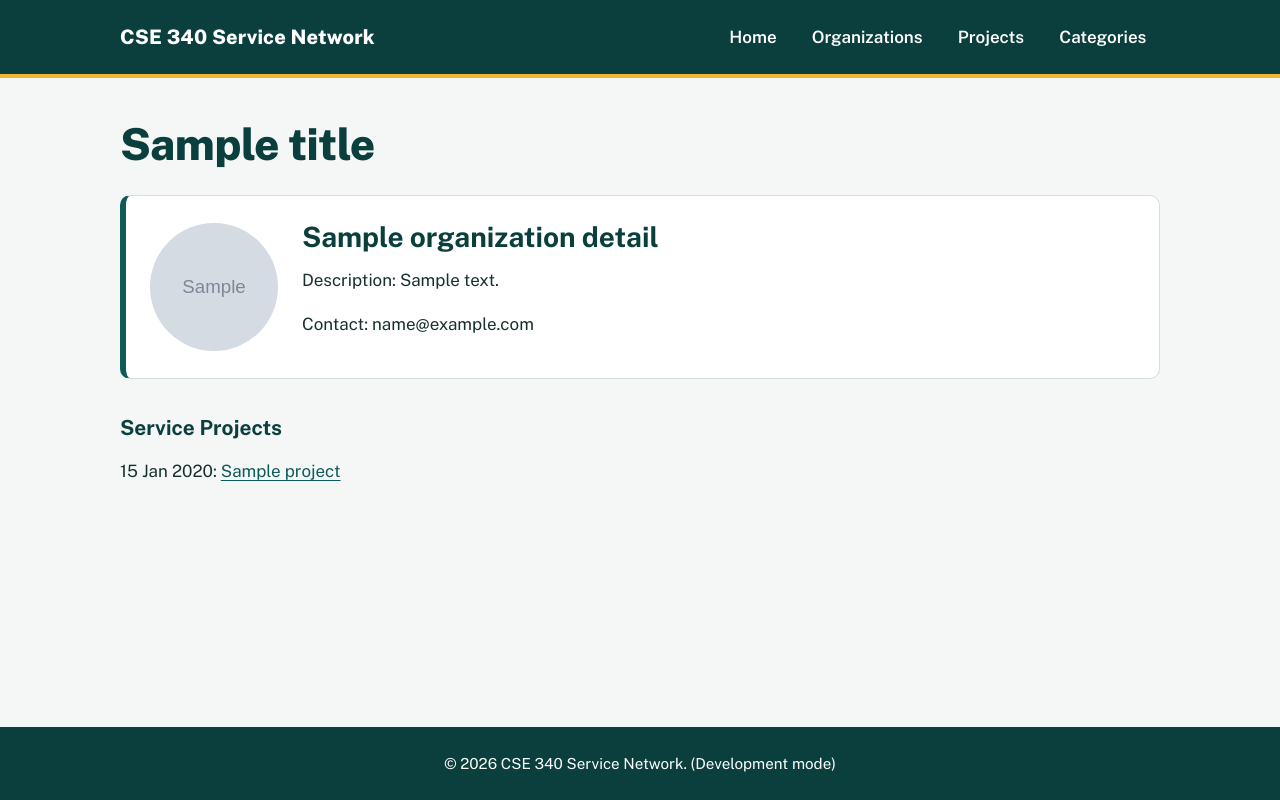
After one commit to nestoredi/cse340-course, a Node server app: template src/views/organization.ejs in a window 1280 px wide. The commit adds this page. Run offline with Node 20, Linux system fonts and the light colour scheme; the template is opened without the code that fills it: most values are stand-ins (such as "Sample title", 1, 10 or a date in 2020); grey boxes marked "Sample" are stand-in pictures.

Commit message:
week 03 commit

```diff
--- a/public/css/main.css
+++ b/public/css/main.css
@@ -294,3 +294,118 @@ p {
         transition: none !important;
     }
 }
+
+/* ---------- Card description text ---------- */
+
+.card p {
+    max-width: none;
+    margin: 0.15rem 0 0.35rem;
+    color: var(--color-ink);
+    font-size: 0.98rem;
+    line-height: 1.5;
+}
+
+/* ---------- Links inside page content ---------- */
+
+main a:not(.button) {
+    color: var(--color-primary);
+    text-decoration-thickness: 0.08em;
+    text-underline-offset: 0.18em;
+}
+
+main a:not(.button):hover {
+    color: var(--color-primary-dark);
+}
+
+/* Make the whole project tile clickable (stretched link). The organization
+   link sits above the stretched area so it stays separately clickable. */
+.card-list .card {
+    position: relative;
+}
+
+main a.card-link {
+    text-decoration: none;
+}
+
+main a.card-link::after {
+    content: '';
+    position: absolute;
+    inset: 0;
+    border-radius: var(--radius);
+}
+
+main a.card-link:hover {
+    text-decoration: underline;
+}
+
+main a.card-org-link {
+    position: relative;
+    z-index: 1;
+}
+
+.card:hover {
+    box-shadow: 0 4px 14px rgba(10, 63, 61, 0.12);
+}
+
+/* ---------- Detail pages (organization and project) ---------- */
+
+.detail {
+    display: flex;
+    align-items: center;
+    gap: 1.5rem;
+    margin-bottom: 2rem;
+    padding: 1.5rem;
+    background-color: var(--color-surface);
+    border: 1px solid var(--color-border);
+    border-left: 6px solid var(--color-primary);
+    border-radius: var(--radius);
+}
+
+.detail-stacked {
+    flex-direction: column;
+    align-items: flex-start;
+    gap: 0.25rem;
+}
+
+.detail-logo {
+    flex-shrink: 0;
+    width: 8rem;
+    height: 8rem;
+    border-radius: 50%;
+    object-fit: cover;
+}
+
+.detail-list {
+    list-style: none;
+    margin: 0 0 1rem;
+    padding: 0;
+    display: grid;
+    gap: 0.4rem;
+}
+
+h3 {
+    margin: 0 0 0.75rem;
+    color: var(--color-primary-dark);
+    font-size: 1.3rem;
+}
+
+details {
+    margin-top: 2rem;
+    padding: 1rem 1.25rem;
+    background-color: var(--color-surface);
+    border: 1px solid var(--color-border);
+    border-radius: var(--radius);
+}
+
+pre {
+    overflow-x: auto;
+    white-space: pre-wrap;
+    font-size: 0.85rem;
+}
+
+@media (max-width: 48rem) {
+    .detail {
+        flex-direction: column;
+        align-items: flex-start;
+    }
+}
--- a/server.js
+++ b/server.js
@@ -2,9 +2,7 @@ import express from 'express';
 import { fileURLToPath } from 'url';
 import path from 'path';
 import { testConnection } from './src/models/db.js';
-import { getAllOrganizations } from './src/models/organizations.js';
-import { getAllProjects } from './src/models/projects.js';
-import { getAllCategories } from './src/models/categories.js';
+import router from './src/routes.js';
 
 // Define the application environment
 const NODE_ENV = process.env.NODE_ENV?.toLowerCase() || 'production';
@@ -30,30 +28,49 @@ app.set('view engine', 'ejs');
 // Tell Express where to find your templates
 app.set('views', path.join(__dirname, 'src/views'));
 
-/**
- * Routes
- */
-app.get('/', async (req, res) => {
-    const title = 'Home';
-    res.render('home', { title });
+// Middleware to log all incoming requests
+app.use((req, res, next) => {
+    if (NODE_ENV === 'development') {
+        console.log(`${req.method} ${req.url}`);
+    }
+    next(); // Pass control to the next middleware or route
 });
 
-app.get('/organizations', async (req, res) => {
-    const organizations = await getAllOrganizations();
-    const title = 'Our Partner Organizations';
-    res.render('organizations', { title, organizations });
+// Middleware to make NODE_ENV available to all templates
+app.use((req, res, next) => {
+    res.locals.NODE_ENV = NODE_ENV;
+    next();
 });
 
-app.get('/projects', async (req, res) => {
-    const projects = await getAllProjects();
-    const title = 'Service Projects';
-    res.render('projects', { title, projects });
+// Use the imported router to handle routes
+app.use(router);
+
+// Catch-all route for 404 errors
+app.use((req, res, next) => {
+    const err = new Error('Page Not Found');
+    err.status = 404;
+    next(err);
 });
 
-app.get('/categories', async (req, res) => {
-    const categories = await getAllCategories();
-    const title = 'Service Project Categories';
-    res.render('categories', { title, categories });
+// Global error handler
+app.use((err, req, res, next) => {
+    // Log error details for debugging
+    console.error('Error occurred:', err.message);
+    console.error('Stack trace:', err.stack);
+
+    // Determine status and template
+    const status = err.status || 500;
+    const template = status === 404 ? '404' : '500';
+
+    // Prepare data for the template
+    const context = {
+        title: status === 404 ? 'Page Not Found' : 'Server Error',
+        error: err.message,
+        stack: err.stack
+    };
+
+    // Render the appropriate error template
+    res.status(status).render(`errors/${template}`, context);
 });
 
 app.listen(PORT, async () => {
--- /dev/null
+++ b/src/views/organization.ejs
@@ -0,0 +1,27 @@
+<%- include('partials/header') %>
+
+<main id="main-content">
+    <h1><%= title %></h1>
+
+    <section class="detail">
+        <img class="detail-logo" src="/images/<%= organizationDetails.logo_filename %>" alt="<%= organizationDetails.name %> logo">
+        <div>
+            <h2><%= organizationDetails.name %></h2>
+            <p>Description: <%= organizationDetails.description %></p>
+            <p>Contact: <%= organizationDetails.contact_email %></p>
+        </div>
+    </section>
+
+    <h3>Service Projects</h3>
+    <% if (projects.length === 0) { %>
+        <p>This organization has no service projects yet.</p>
+    <% } else { %>
+        <ul class="detail-list">
+            <% projects.forEach(project => { %>
+                <li><%= project.date %>: <a href="/project/<%= project.project_id %>"><%= project.title %></a></li>
+            <% }); %>
+        </ul>
+    <% } %>
+</main>
+
+<%- include('partials/footer') %>
--- a/src/views/organizations.ejs
+++ b/src/views/organizations.ejs
@@ -9,7 +9,7 @@
             <li class="card">
                 <img src="/images/<%= organization.logo_filename %>" alt="<%= organization.name %> logo">
                 <div>
-                    <strong><%= organization.name %></strong>
+                    <strong><a href="/organization/<%= organization.organization_id %>"><%= organization.name %></a></strong>
                     <p><%= organization.description %></p>
                     <span><%= organization.contact_email %></span>
                 </div>
--- a/src/views/partials/footer.ejs
+++ b/src/views/partials/footer.ejs
@@ -1,5 +1,9 @@
     <footer class="site-footer">
-        <p>&copy; <%= new Date().getFullYear() %> CSE 340 Service Network.</p>
+        <p>&copy; <%= new Date().getFullYear() %> CSE 340 Service Network.
+        <% if (NODE_ENV === 'development') { %>
+            (Development mode)
+        <% } %>
+        </p>
     </footer>
 </body>
 </html>
```
Also changed, not shown: src/controllers/categories.js (added, +12 -0 lines), src/controllers/errors.js (added, +12 -0 lines), src/controllers/index.js (added, +10 -0 lines), src/controllers/organizations.js (added, +33 -0 lines), src/controllers/projects.js (added, +34 -0 lines), src/models/organizations.js (+21 -1 lines), src/models/projects.js (+69 -1 lines), src/routes.js (added, +24 -0 lines), src/views/errors/404.ejs (added, +9 -0 lines), src/views/errors/500.ejs (added, +17 -0 lines), src/views/project.ejs (added, +18 -0 lines), src/views/projects.ejs (+6 -2 lines).
